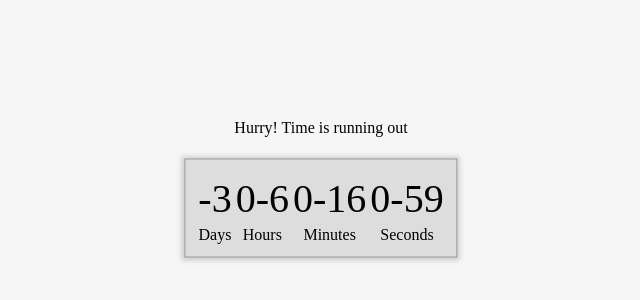
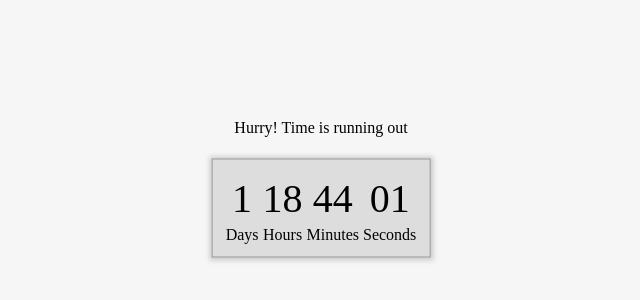
Before and after one commit to sk123411/cc, a plain HTML site: page index.html in a window 1280 px wide. Shown: the part 192-492 px from the top of the page, without its empty margins (319-959 px from the left). Drawn offline with Linux system fonts and the light colour scheme.

Commit message:
Update index.html

```diff
--- a/index.html
+++ b/index.html
@@ -70,7 +70,7 @@
 
 			function countdown(){
 				var now = new Date();
-				var eventDate = new Date("April 26, 2019 00:00:00");
+				var eventDate = new Date("April 30, 2019 00:00:00");
 
 				var currentTiime = now.getTime();
 				var eventTime = eventDate.getTime();
```
